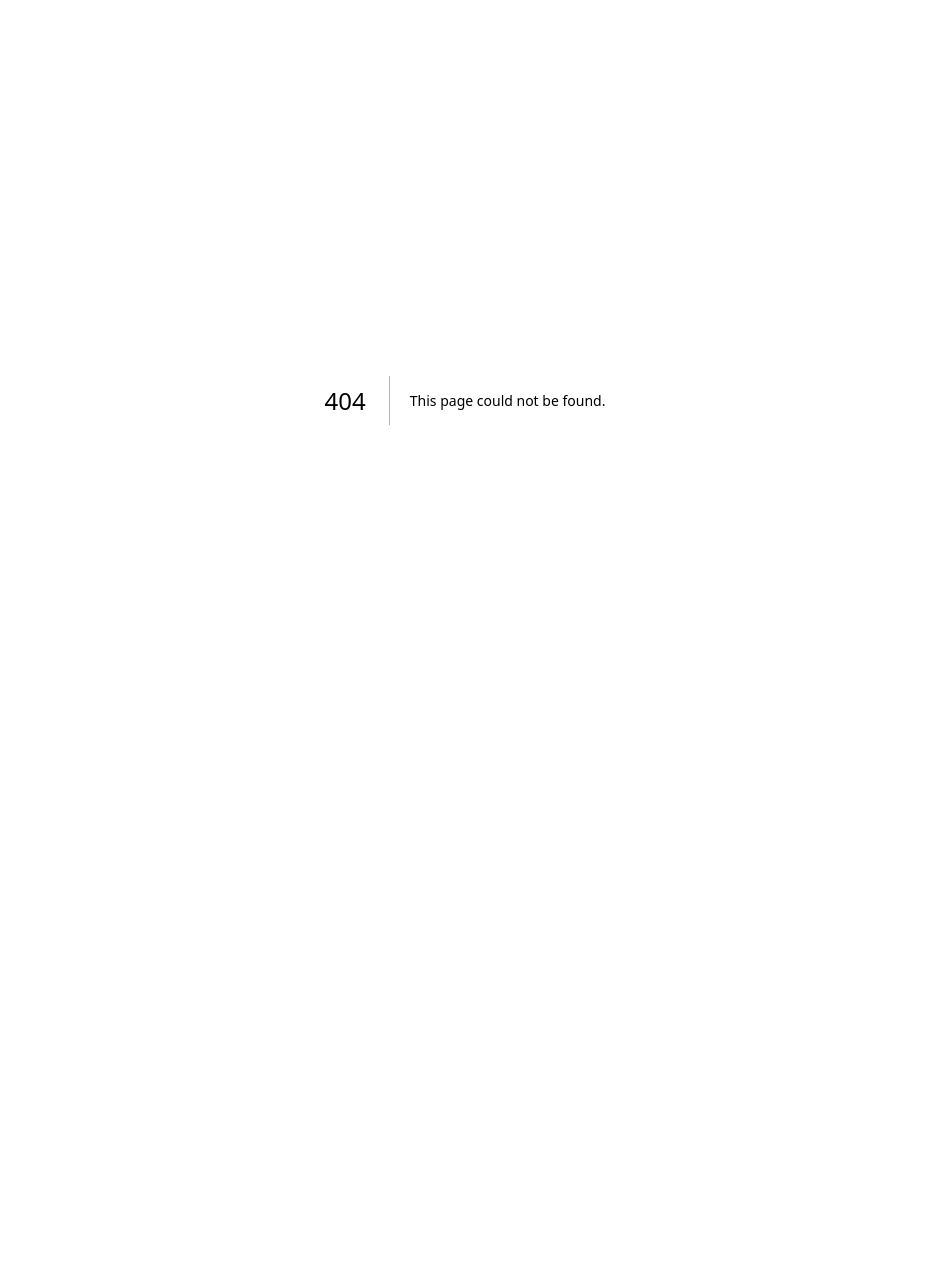
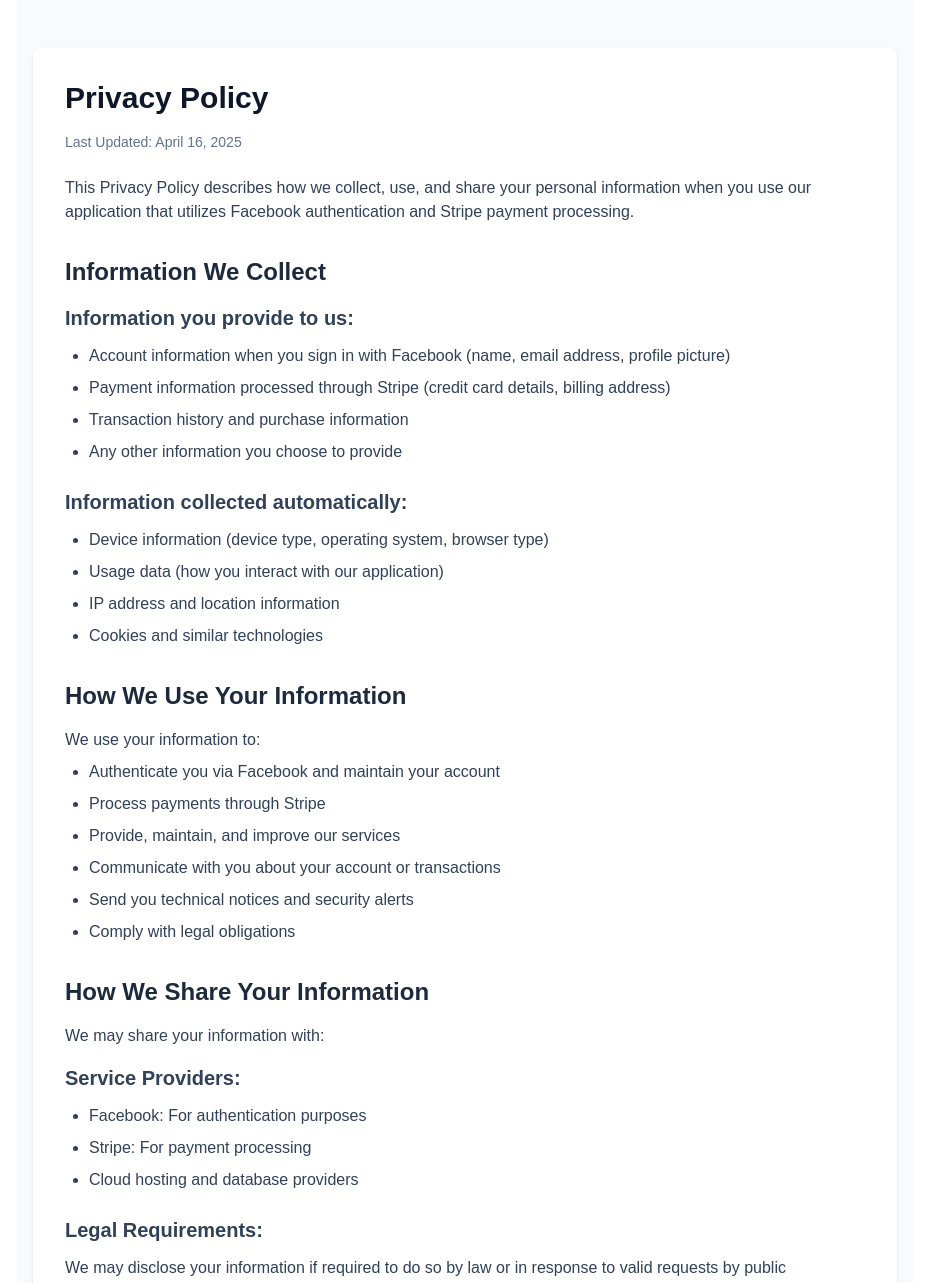
Before and after one commit to kanokpit-yowaratch/stripe-demo, a Next.js app: page /privacy-policy in a window 1280 px wide. Before the commit this address had no page. Shown: the top 1283 px of the page, without its empty margins (175-1104 px from the left). Before the commit the page ends 800 px from the top, so only its background shows below. Built offline with nearby package versions, Linux system fonts and the light colour scheme.

Commit message:
feat: add privacy-policy page

```diff
--- /dev/null
+++ b/src/app/privacy-policy/page.tsx
@@ -0,0 +1,122 @@
+import React from 'react';
+import Link from 'next/link';
+
+export default function PrivacyPolicy() {
+  return (
+    <div className="max-w-4xl mx-auto px-4 py-12 bg-slate-50">
+      <div className="bg-white p-8 rounded-lg shadow">
+        <h1 className="text-3xl font-bold text-slate-900 mb-4">Privacy Policy</h1>
+        <p className="text-sm text-slate-500 mb-6">Last Updated: April 16, 2025</p>
+
+        <p className="text-slate-700 mb-8">
+          This Privacy Policy describes how we collect, use, and share your personal information when
+          you use our application that utilizes Facebook authentication and Stripe payment processing.
+        </p>
+
+        <h2 className="text-2xl font-bold text-slate-800 mb-4">Information We Collect</h2>
+
+        <h3 className="text-xl font-semibold text-slate-700 mb-3">Information you provide to us:</h3>
+        <ul className="list-disc pl-6 mb-6 space-y-2 text-slate-700">
+          <li>
+            Account information when you sign in with Facebook (name, email address, profile picture)
+          </li>
+          <li>
+            Payment information processed through Stripe (credit card details, billing address)
+          </li>
+          <li>
+            Transaction history and purchase information
+          </li>
+          <li>
+            Any other information you choose to provide
+          </li>
+        </ul>
+
+        <h3 className="text-xl font-semibold text-slate-700 mb-3">Information collected automatically:</h3>
+        <ul className="list-disc pl-6 mb-8 space-y-2 text-slate-700">
+          <li>
+            Device information (device type, operating system, browser type)
+          </li>
+          <li>
+            Usage data (how you interact with our application)
+          </li>
+          <li>
+            IP address and location information
+          </li>
+          <li>
+            Cookies and similar technologies
+          </li>
+        </ul>
+
+        <h2 className="text-2xl font-bold text-slate-800 mb-4">How We Use Your Information</h2>
+        <p className="text-slate-700 mb-2">We use your information to:</p>
+        <ul className="list-disc pl-6 mb-8 space-y-2 text-slate-700">
+          <li>Authenticate you via Facebook and maintain your account</li>
+          <li>Process payments through Stripe</li>
+          <li>Provide, maintain, and improve our services</li>
+          <li>Communicate with you about your account or transactions</li>
+          <li>Send you technical notices and security alerts</li>
+          <li>Comply with legal obligations</li>
+        </ul>
+
+        <h2 className="text-2xl font-bold text-slate-800 mb-4">How We Share Your Information</h2>
+        <p className="text-slate-700 mb-4">We may share your information with:</p>
+
+        <h3 className="text-xl font-semibold text-slate-700 mb-3">Service Providers:</h3>
+        <ul className="list-disc pl-6 mb-6 space-y-2 text-slate-700">
+          <li>Facebook: For authentication purposes</li>
+          <li>Stripe: For payment processing</li>
+          <li>Cloud hosting and database providers</li>
+        </ul>
+
+        <h3 className="text-xl font-semibold text-slate-700 mb-3">Legal Requirements:</h3>
+        <p className="text-slate-700 mb-8">
+          We may disclose your information if required to do so by law or in response to valid requests by public authorities.
+        </p>
+
+        <h2 className="text-2xl font-bold text-slate-800 mb-4">Data Security</h2>
+        <p className="text-slate-700 mb-8">
+          We implement appropriate technical and organizational measures to protect your personal information from unauthorized access, loss, or disclosure.
+        </p>
+
+        <h2 className="text-2xl font-bold text-slate-800 mb-4">Your Rights</h2>
+        <p className="text-slate-700 mb-2">Depending on your location, you may have rights to:</p>
+        <ul className="list-disc pl-6 mb-8 space-y-2 text-slate-700">
+          <li>Access your personal information</li>
+          <li>Correct inaccurate information</li>
+          <li>Delete your information</li>
+          <li>Object to or restrict certain processing</li>
+          <li>Data portability</li>
+        </ul>
+
+        <h2 className="text-2xl font-bold text-slate-800 mb-4">Facebook Authentication Data</h2>
+        <p className="text-slate-700 mb-8">
+          When you use Facebook to sign in, we receive information in accordance with Facebook's privacy policy.
+          We only access the data necessary for authentication purposes. You can manage Facebook permissions
+          through your Facebook account settings.
+        </p>
+
+        <h2 className="text-2xl font-bold text-slate-800 mb-4">Stripe Payment Processing</h2>
+        <p className="text-slate-700 mb-8">
+          We use Stripe for payment processing. When you make a payment, your payment card information is securely
+          transmitted directly to Stripe. We do not store your full credit card details on our servers. Stripe may
+          use your information as described in their privacy policy:
+          <Link href="https://stripe.com/privacy" className="text-blue-600 hover:text-blue-800 underline">
+            https://stripe.com/privacy
+          </Link>
+        </p>
+
+        <h2 className="text-2xl font-bold text-slate-800 mb-4">Changes to This Policy</h2>
+        <p className="text-slate-700 mb-8">
+          We may update this Privacy Policy from time to time. We will notify you of any changes by posting
+          the new Privacy Policy on this page and updating the "Last Updated" date.
+        </p>
+
+        <h2 className="text-2xl font-bold text-slate-800 mb-4">Contact Us</h2>
+        <div className="text-slate-700 mb-8">
+          If you have questions about this Privacy Policy or your personal information, please contact us at:
+          <div className="font-medium">kanokpit.y@gmail.com</div>
+        </div>
+      </div>
+    </div>
+  );
+}
```
